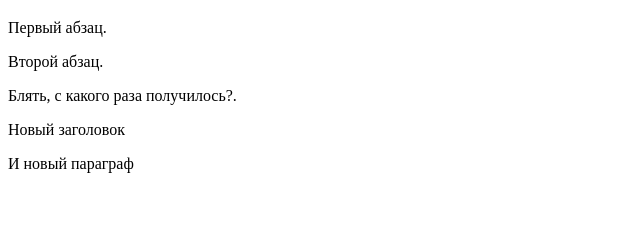
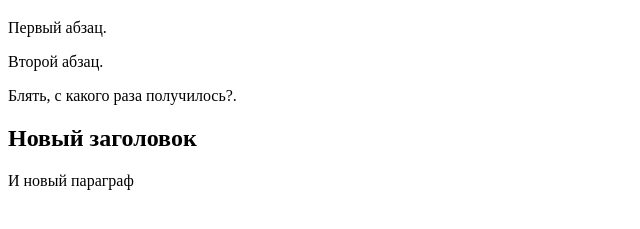
Before and after one commit to Zakamsky/test_for_me-, a plain HTML site: page index.html in a window 1280 px wide. Shown: the part 61-290 px from the top of the page, without its empty margins (0-640 px from the left). Drawn offline with Linux system fonts and the light colour scheme.

Commit message:
fixed second heading

```diff
--- a/index.html
+++ b/index.html
@@ -11,7 +11,7 @@
   <p>Второй абзац.</p>
   <p>Блять, с какого раза получилось?.</p>
 
-  <h>Новый заголовок</h2>
-  	<p>И новый параграф</p>
+  <h2>Новый заголовок</h2>
+  <p>И новый параграф</p>
  </body>
 </html>
```
